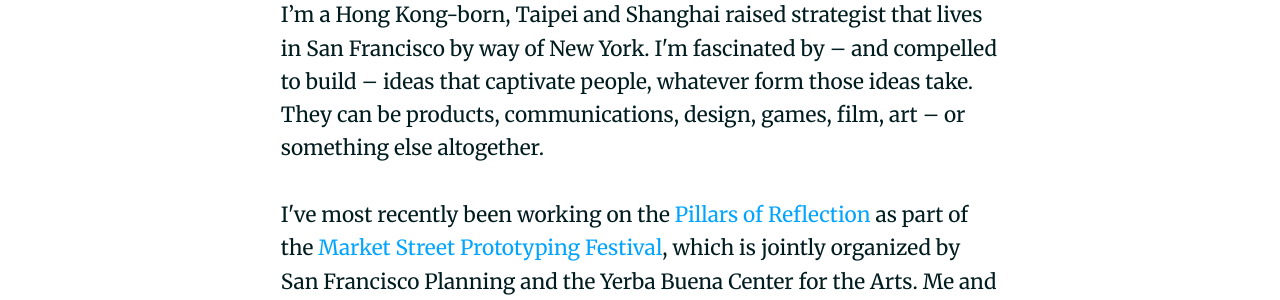
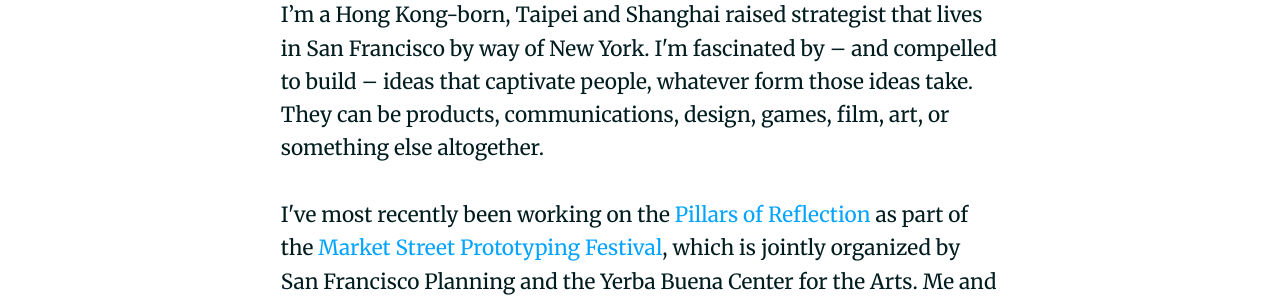
Before and after one commit to hbharding/etienne, a Jekyll site: the page built from index.html, in a window 1280 px wide. Shown: the part 1067-1367 px from the top of the page. Built offline with Jekyll 4.4.1, drawn with Linux system fonts in a browser that asks for light colours; nearby versions of some CDN libraries; Markdown is read by kramdown in place of the engine named in the settings.

```diff
--- a/index.html
+++ b/index.html
@@ -3,7 +3,7 @@ layout: home
 title: Etienne Ma
 ---
 <h2>Hello!</h2>
-<p>I’m a Hong Kong-born, Taipei and Shanghai raised strategist that lives in San Francisco by way of New York.  I'm fascinated by – and compelled to build – ideas that captivate people, whatever form those ideas take.  They can be products, communications, design, games, film, art – or something else altogether.</p>
+<p>I’m a Hong Kong-born, Taipei and Shanghai raised strategist that lives in San Francisco by way of New York.  I'm fascinated by – and compelled to build – ideas that captivate people, whatever form those ideas take.  They can be products, communications, design, games, film, art, or something else altogether.</p>
 
 <p>I've most recently been working on the <a href="http://marketstreetprototyping.org/2016-festival/projects/pillars-of-reflection/" target="_blank">Pillars of Reflection</a> as part of the <a href="http://marketstreetprototyping.org/" target="_blank">Market Street Prototyping Festival</a>, which is jointly organized by San Francisco Planning and the Yerba Buena Center for the Arts.  Me and my buddy Tim had a lot of <a href="https://youtu.be/0G-pe01RCTk" target="_blank">fun</a> building it...  </p>
 
```
